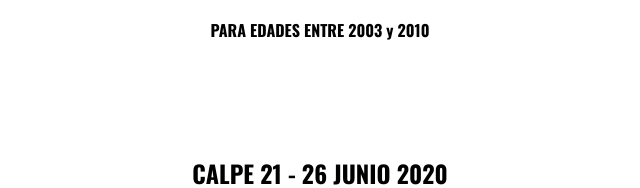
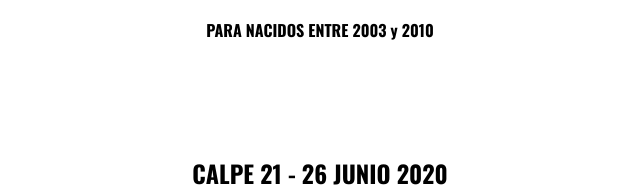
Before and after one commit to campuscanoe/2020, a plain HTML site: page index.html in a window 1280 px wide. Shown: the part 517-705 px from the top of the page, 320-960 px from the left. Drawn offline with nearby package versions, Linux system fonts and the light colour scheme.

Commit message:
quitar femenino

```diff
--- a/index.html
+++ b/index.html
@@ -20,7 +20,7 @@
             <h1>CAMPUS TECNIFICACIÓN</h1>
             <h4>BALONCESTO</h4>
             <img src="img2/logo.png" class="logo" />
-            <h4>PARA EDADES ENTRE 2003 y 2010</h4>
+            <h4>PARA NACIDOS ENTRE 2003 y 2010</h4>
             <h2>CALPE 21 - 26 JUNIO 2020</h2>
         </section>
 
```
